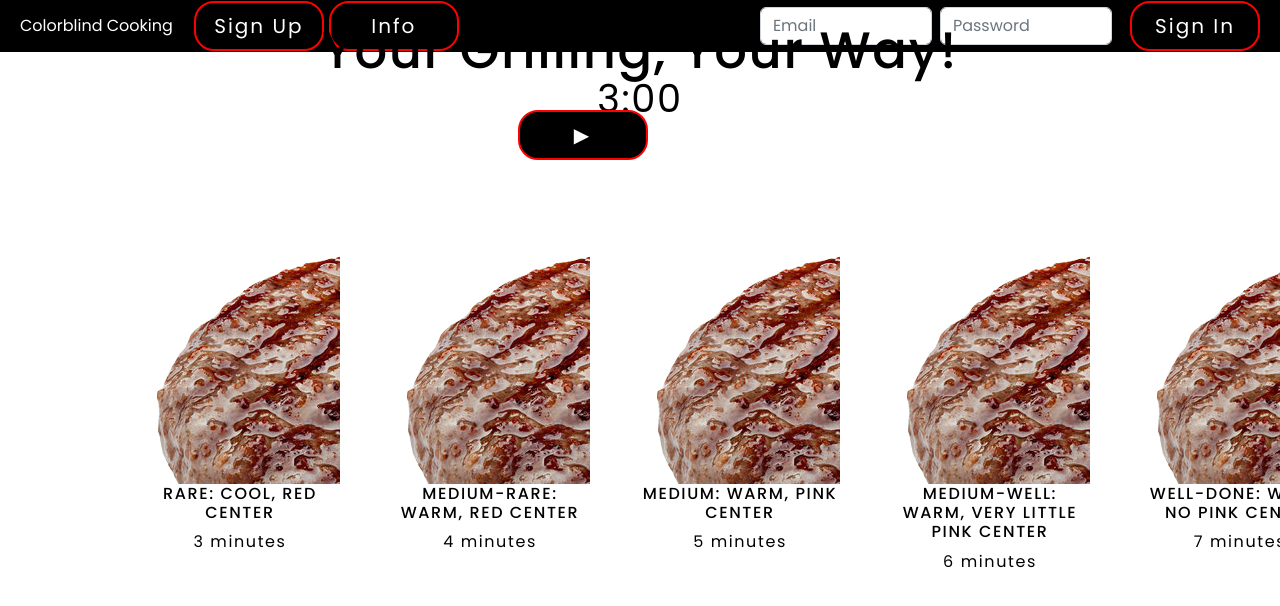
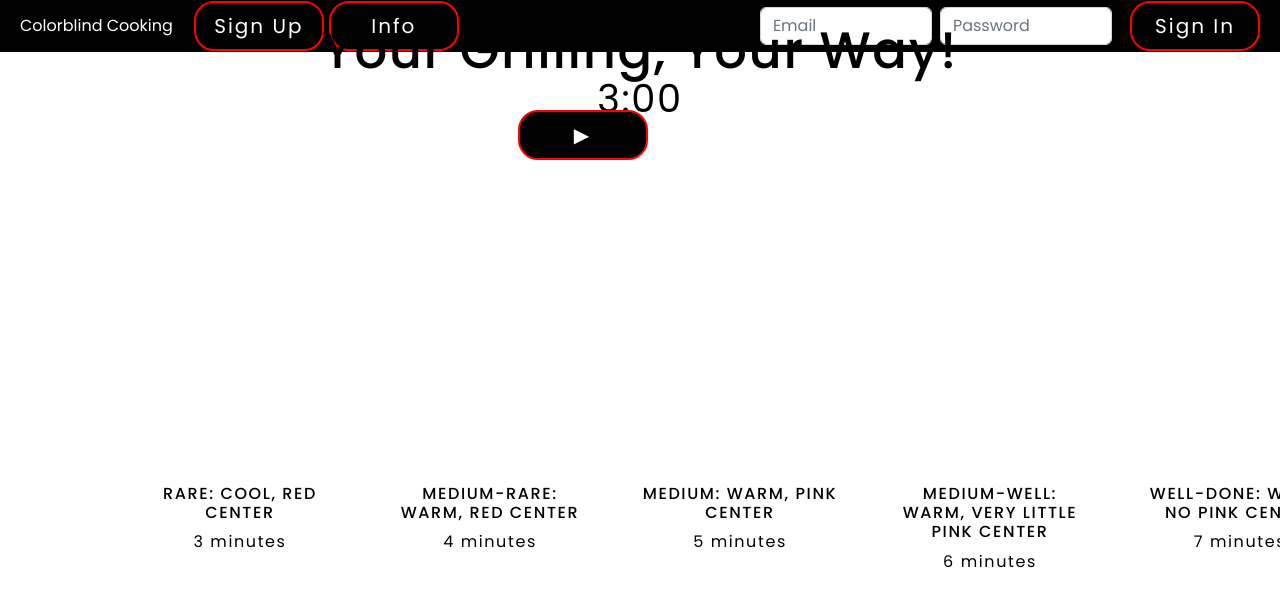
Before and after one commit to ArtbyDMT/Colorblind-Cooking, a React (Create React App) app: page /steak in a window 1280 px wide. Shown: the top 606 px of the page. Built offline with nearby package versions, Linux system fonts and the light colour scheme.

Commit message:
changed burger image

```diff
--- a/src/components/firetimer/FireTimer.css
+++ b/src/components/firetimer/FireTimer.css
@@ -103,7 +103,6 @@ h3 {
     display: block;
     width: 200px;
     height: 250px;
-    background-image: url("../logo/burgerpatty.png");
     position: relative;
     cursor: pointer;
   }
```
